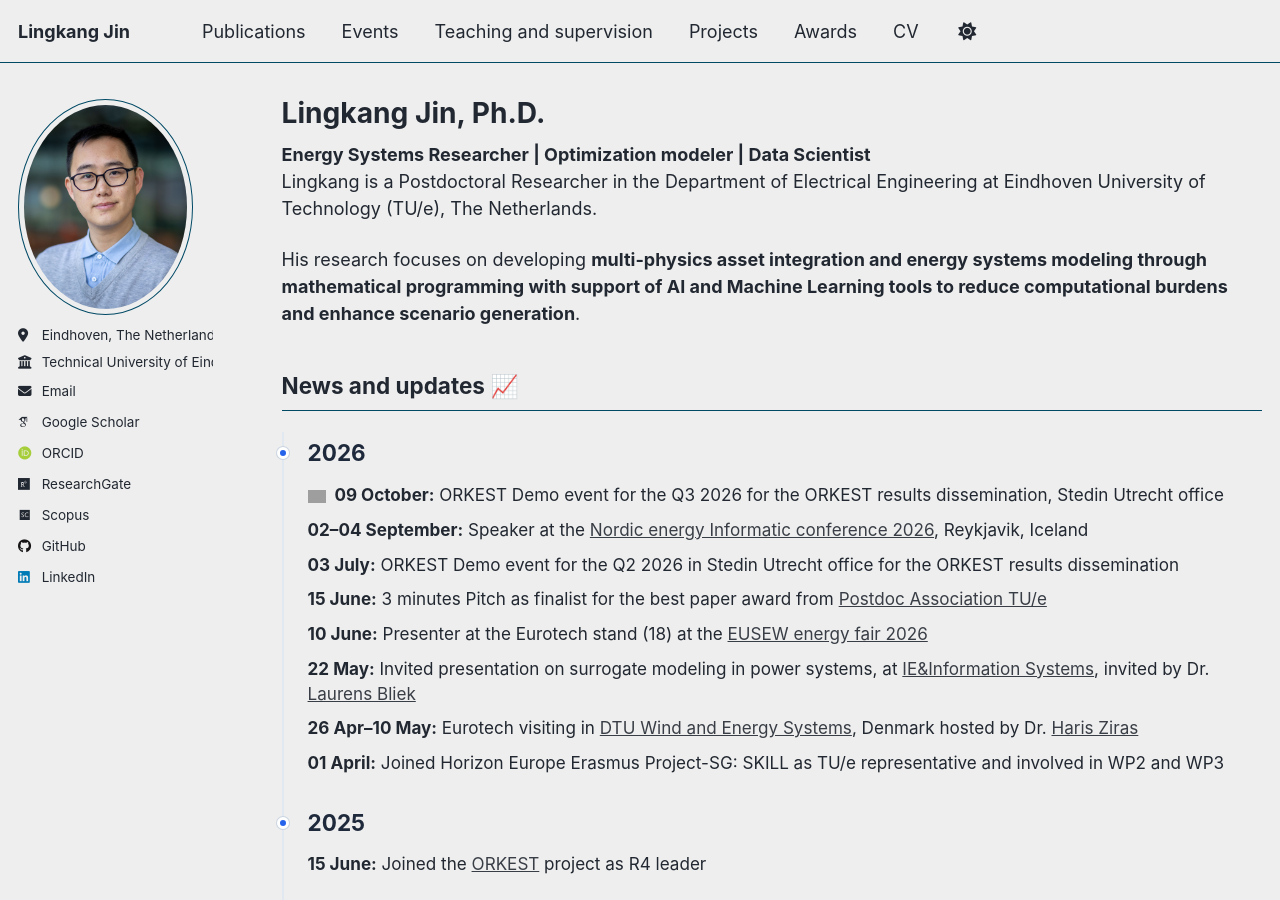
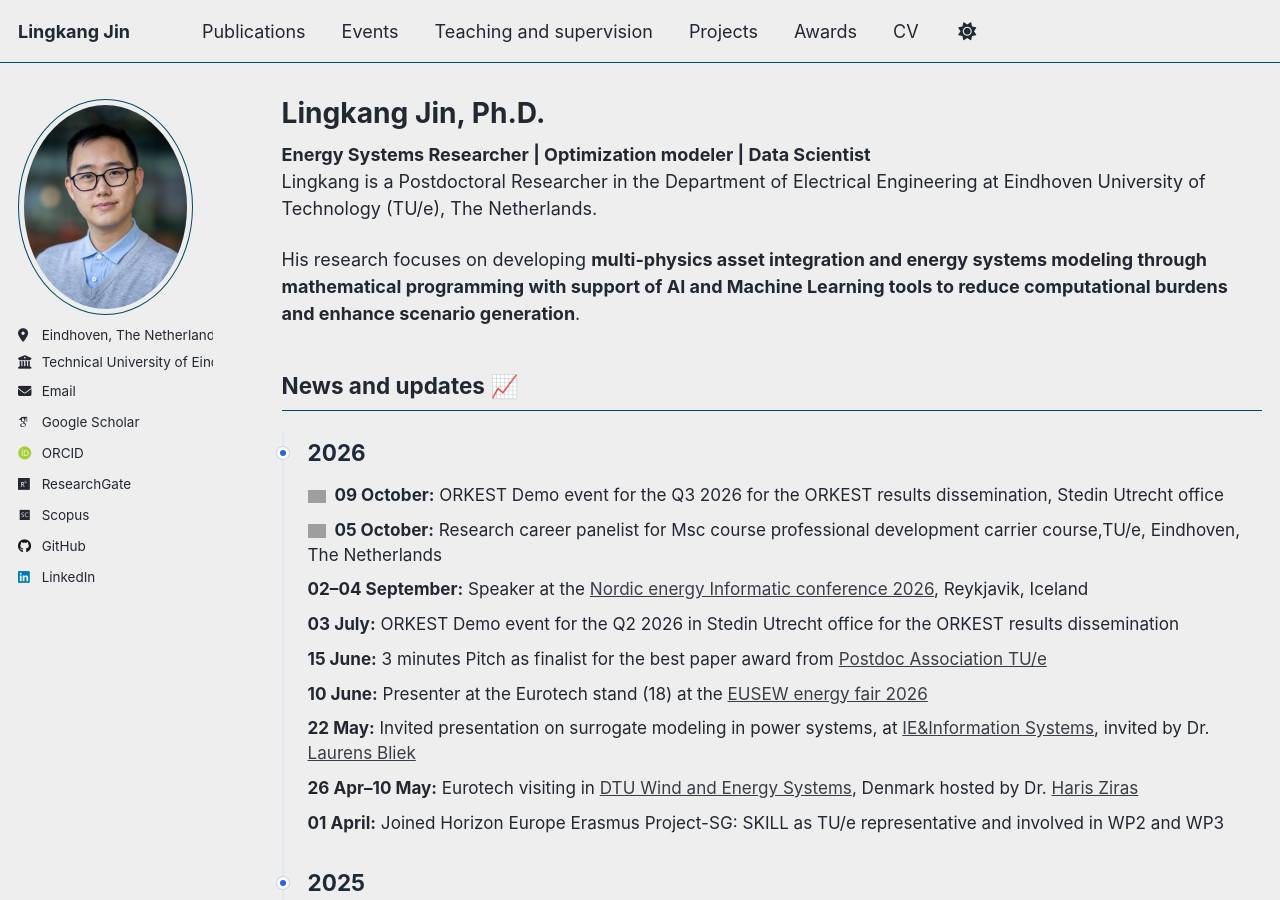
Before and after one commit to Lingkangjin/Lingkangjin.github.io, a Jekyll site: the page built from _pages/about.md, in a window 1280 px wide and 900 px high. Built offline with Jekyll 4.4.1, drawn with Linux system fonts in a browser that asks for light colours; some web fonts are replaced; a script that is not in the unit is left out; grey boxes are pictures that could not be loaded.

Commit message:
Update about, talks, and year archive: add new events, enhance talk descriptions, and include recent awards

```diff
--- a/_pages/about.md
+++ b/_pages/about.md
@@ -92,6 +92,10 @@ His research focuses on developing **multi-physics asset integration and energy
       <li>
         <img src="https://raw.githubusercontent.com/Tarikul-Islam-Anik/Animated-Fluent-Emojis/master/Emojis/Symbols/New%20Button.png" alt="New" width="18" height="18" style="vertical-align: middle; margin-right: 4px;" />
         <strong>09 October:</strong> ORKEST Demo event for the Q3 2026 for the ORKEST results dissemination, Stedin Utrecht office
+      </li>
+       <li>
+        <img src="https://raw.githubusercontent.com/Tarikul-Islam-Anik/Animated-Fluent-Emojis/master/Emojis/Symbols/New%20Button.png" alt="New" width="18" height="18" style="vertical-align: middle; margin-right: 4px;" />
+        <strong>05 October:</strong> Research career panelist for Msc course professional development carrier course,TU/e, Eindhoven, The Netherlands
       </li>
       <li>
         <strong>02–04 September:</strong> Speaker at the <a href="https://www.nordicenergyinformatics.academy/eia-nordic-conference-2026" target="_blank">Nordic energy Informatic conference 2026</a>, Reykjavik, Iceland
```
Also changed, not shown: _pages/talks.md (+2 -2 lines), _pages/year-archive.md (+3 -1 lines), 1 other file.
